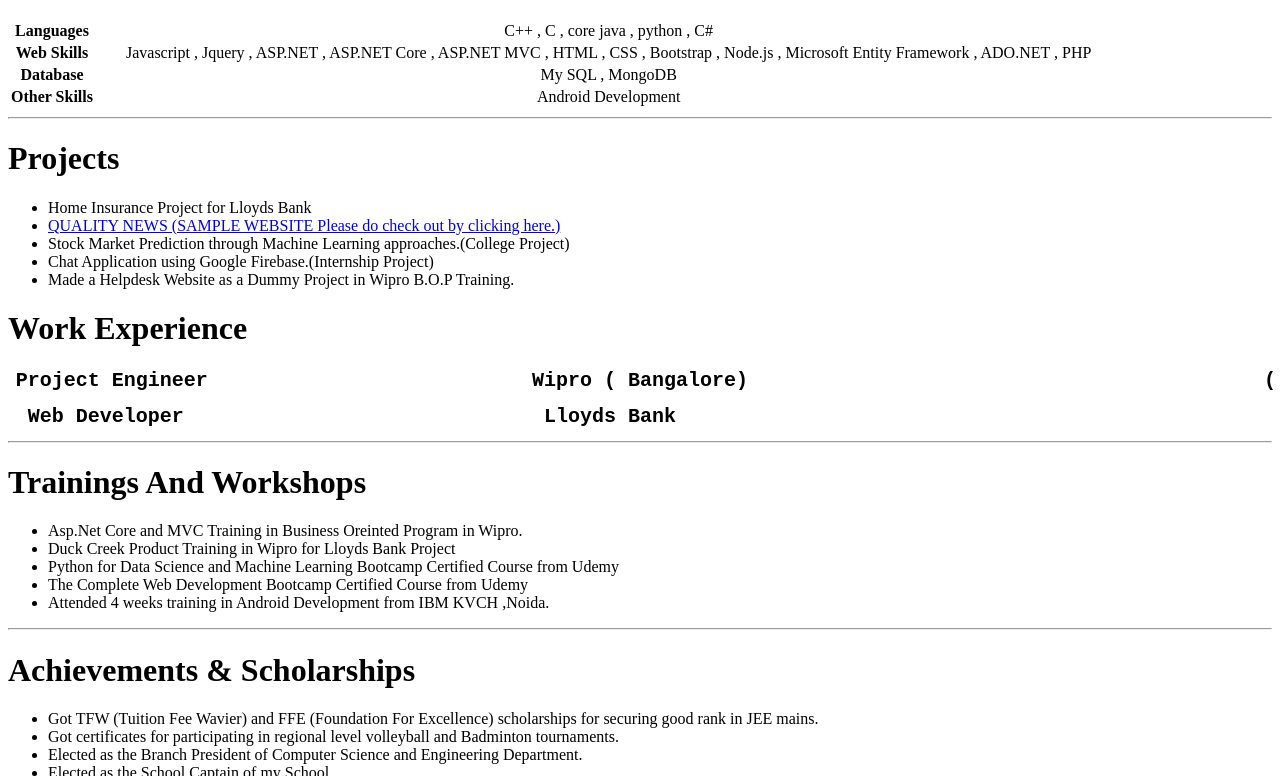
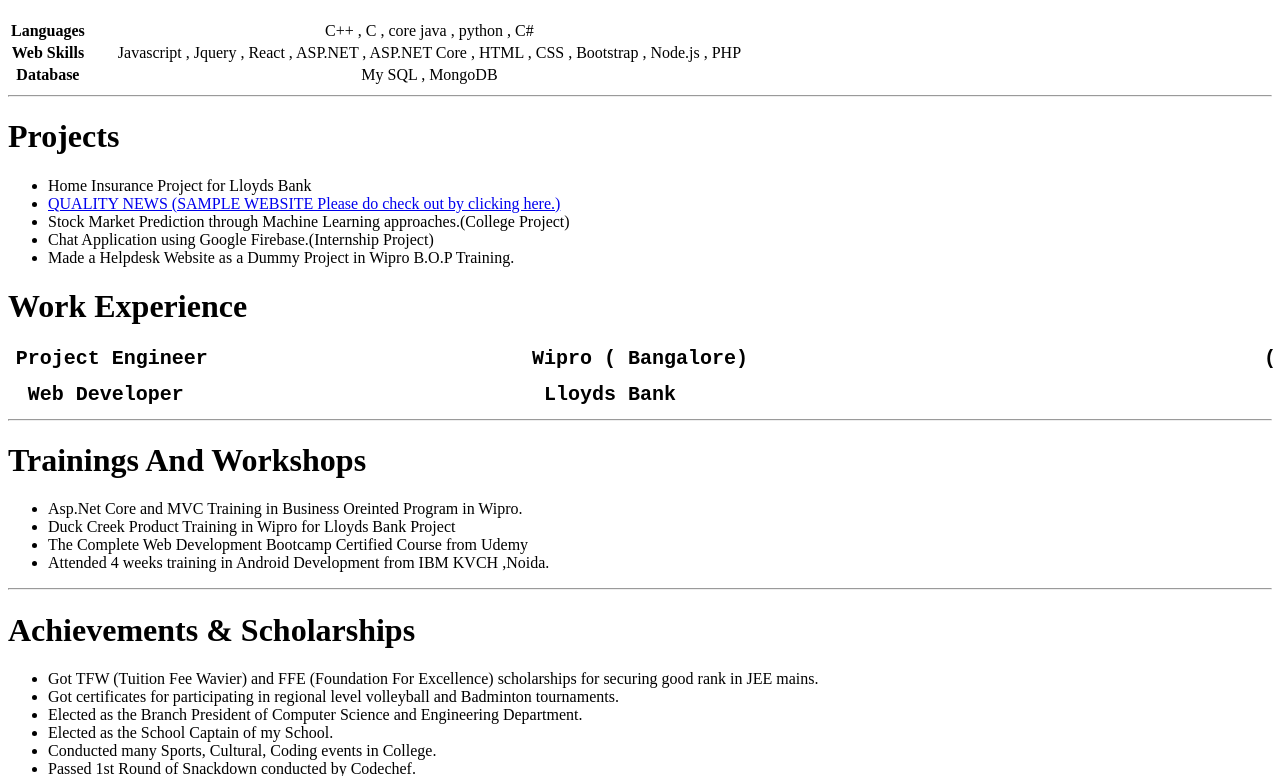
Before and after one commit to harshvardhanmht7/Resume, a plain HTML site: page index.html in a window 1280 px wide. Shown: the part 681-1457 px from the top of the page. Drawn offline with Linux system fonts and the light colour scheme.

Commit message:
Update index.html

```diff
--- a/index.html
+++ b/index.html
@@ -91,17 +91,14 @@ Central Board of Secondary Education</td>
     </tr>
     <tr>
       <th>Web Skills</th>
-      <td>Javascript  , Jquery , ASP.NET  ,  ASP.NET Core  , ASP.NET MVC ,  HTML ,  CSS  ,  Bootstrap , Node.js , Microsoft Entity Framework ,  ADO.NET , PHP </td>
+      <td>Javascript  , Jquery , React , ASP.NET  ,  ASP.NET Core   ,  HTML ,  CSS  ,  Bootstrap , Node.js  , PHP </td>
     </tr>
 
     <tr>
       <th>Database</th>
       <td>My SQL , MongoDB</td>
     </tr>
-    <tr>
-      <th>Other Skills</th>
-      <td>Android Development</td>
-    </tr>
+
   </table>
 
 </div>
@@ -137,7 +134,6 @@ Central Board of Secondary Education</td>
   <ul>
     <li>Asp.Net Core and MVC Training in Business Oreinted Program in Wipro.</li>
     <li>Duck Creek Product Training in Wipro for Lloyds Bank Project</li>
-    <li>Python for Data Science and Machine Learning Bootcamp Certified Course from Udemy</li>
     <li>The Complete  Web Development Bootcamp Certified Course from Udemy </li>
     <li>Attended 4 weeks training in Android Development from IBM KVCH ,Noida.</li>
   </ul>
```
